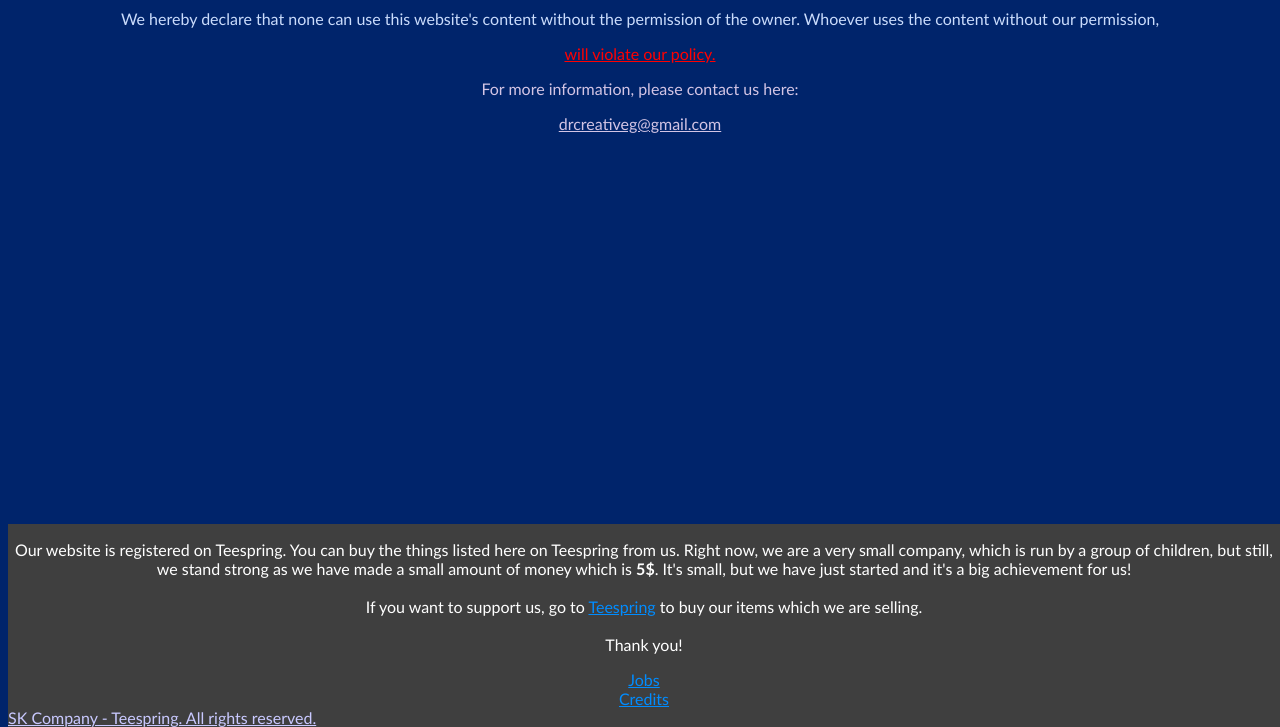
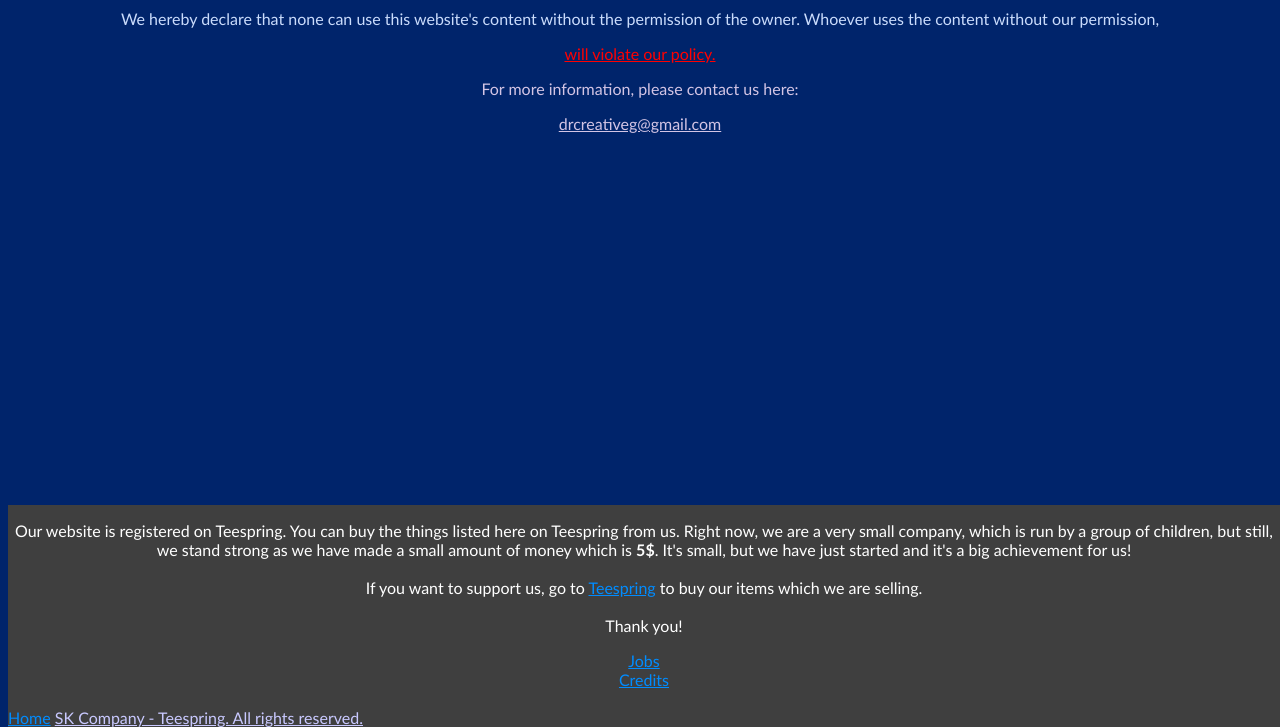
Before and after one commit to DrCreative7Git/SK-Company---Teespring, a plain HTML site: page allrightsreservedpolicy.html in a window 1280 px wide. Shown: the part 73-800 px from the top of the page. Drawn offline with Linux system fonts and the light colour scheme.

Commit message:
Update allrightsreservedpolicy.html

```diff
--- a/allrightsreservedpolicy.html
+++ b/allrightsreservedpolicy.html
@@ -19,6 +19,8 @@
             <br>
         <a href="credits.html" style="color:rgb(0, 140, 255);">Credits</a>
         </center>
+        <br>
+        <a href="index.html" style="color:rgb(0, 140, 255);">Home</a>
         <a align="right" style="text-decoration: underline; color:rgb(201, 201, 255);" href="allrightsreservedpolicy.html">SK Company - Teespring. All rights reserved.</a>
         </div>
 
```
